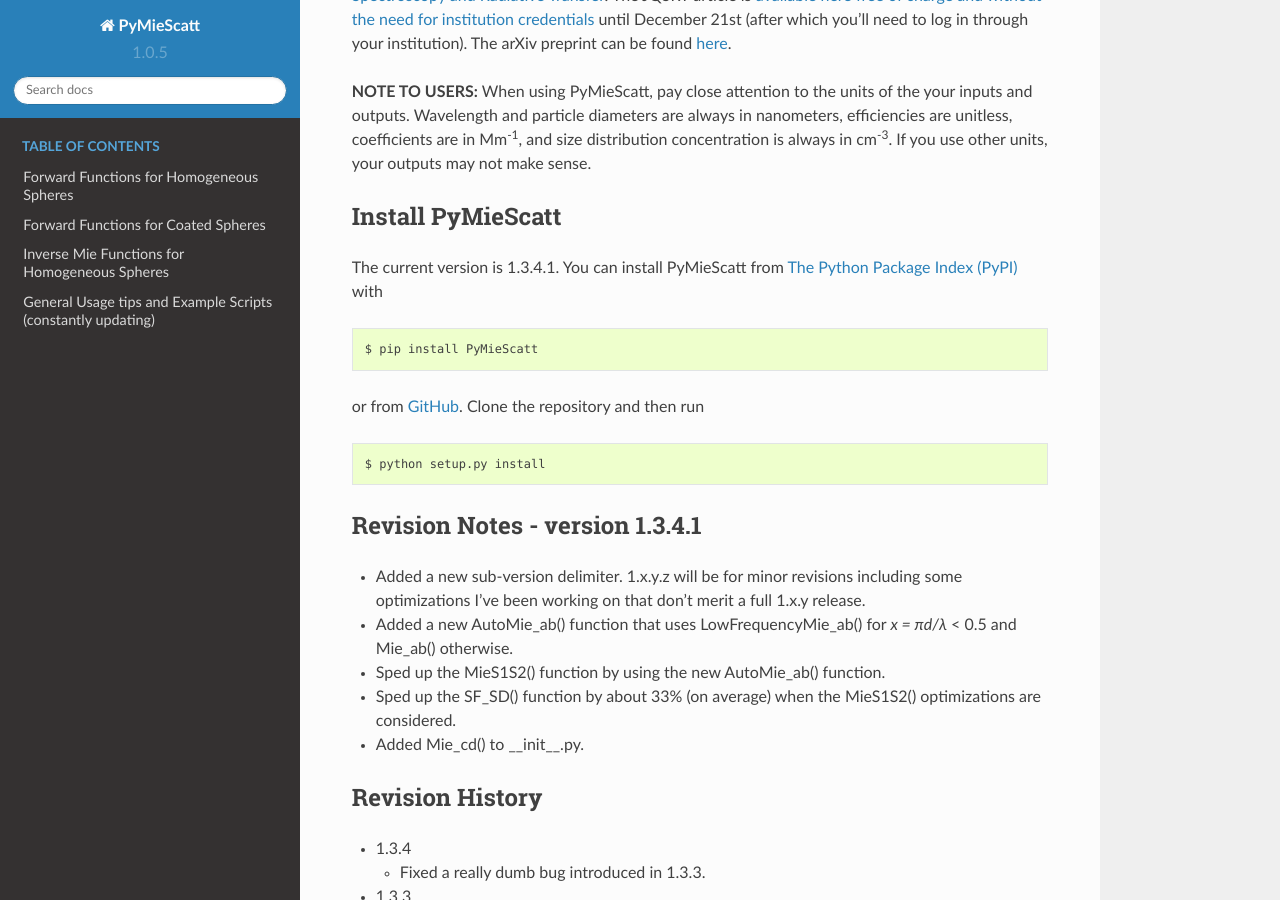
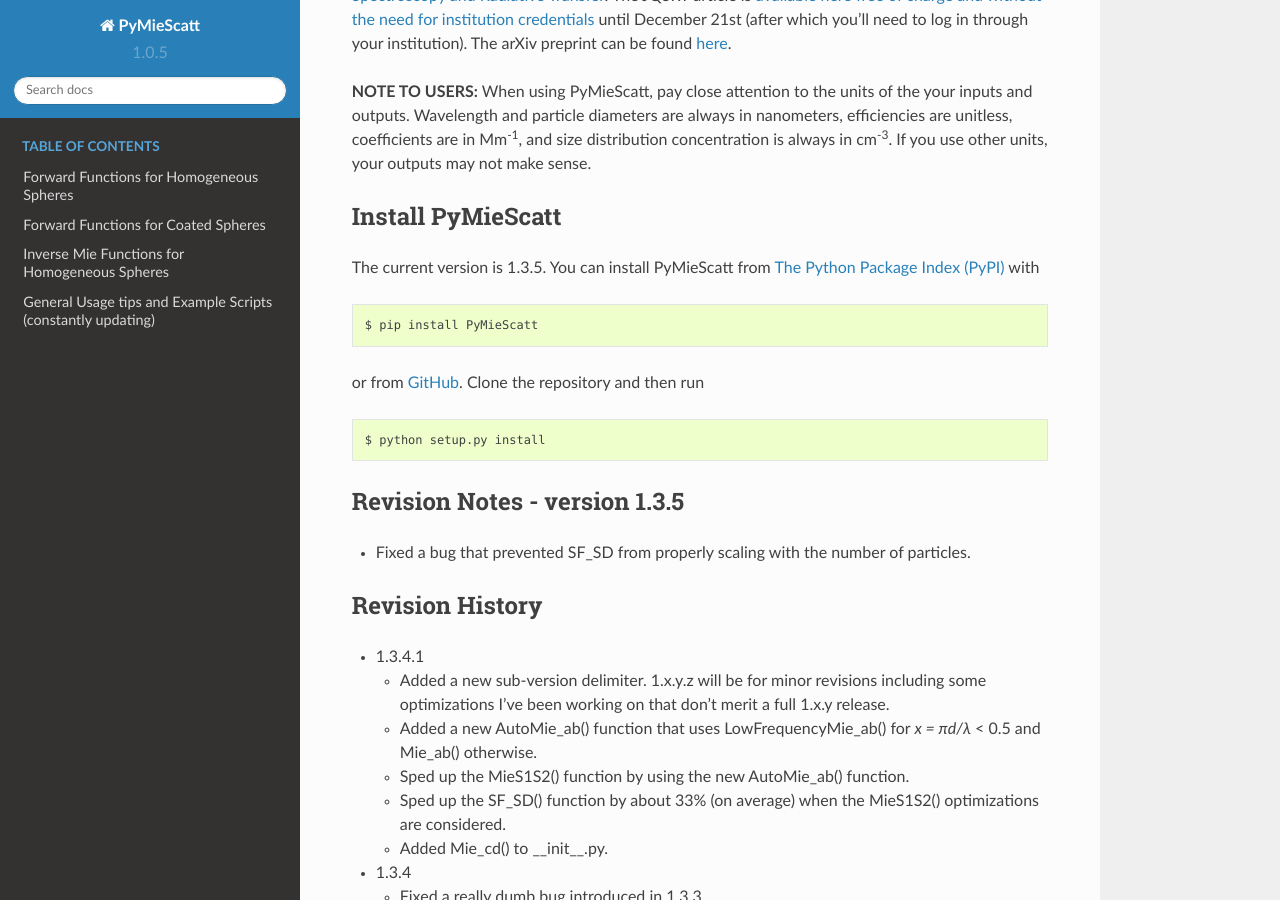
Before and after one commit to bsumlin/PyMieScatt, a Sphinx documentation site: the page built from docs/index.rst, in a window 1280 px wide and 900 px high, scrolled down 453 px. Built offline with Sphinx 7.4.7 and the Read the Docs theme 2.0.0, drawn with Linux system fonts in a browser that asks for light colours; formulas are drawn with MathJax 3; pages that are not in the unit, such as notebooks, are missing from menus.

Commit message:
1.3.5
Fixed a bug in SF_SD()

```diff
--- a/PyMieScatt/_version.py
+++ b/PyMieScatt/_version.py
@@ -1 +1 @@
-__version__ = "1.3.4.1"
+__version__ = "1.3.5"
--- a/docs/index.rst
+++ b/docs/index.rst
@@ -19,7 +19,7 @@
 Install PyMieScatt
 ------------------
 
-The current version is 1.3.4.1. You can install PyMieScatt from `The Python Package Index (PyPI) <https://pypi.python.org/pypi/PyMieScatt>`_ with ::
+The current version is 1.3.5. You can install PyMieScatt from `The Python Package Index (PyPI) <https://pypi.python.org/pypi/PyMieScatt>`_ with ::
 
    $ pip install PyMieScatt
 
@@ -28,17 +28,21 @@
 
    $ python setup.py install
 
-Revision Notes - version 1.3.4.1
+Revision Notes - version 1.3.5
 ------------------------------
 
-- Added a new sub-version delimiter. 1.x.y.z will be for minor revisions including some optimizations I've been working on that don't merit a full 1.x.y release.
-- Added a new AutoMie_ab() function that uses LowFrequencyMie_ab() for *x = πd/λ* < 0.5 and Mie_ab() otherwise.
-- Sped up the MieS1S2() function by using the new AutoMie_ab() function.
-- Sped up the SF_SD() function by about 33% (on average) when the MieS1S2() optimizations are considered.
-- Added Mie_cd() to __init__.py.
+- Fixed a bug that prevented SF_SD from properly scaling with the number of particles.
 
 Revision History
 ----------------
+
+- 1.3.4.1
+
+  - Added a new sub-version delimiter. 1.x.y.z will be for minor revisions including some optimizations I've been working on that don't merit a full 1.x.y release.
+  - Added a new AutoMie_ab() function that uses LowFrequencyMie_ab() for *x = πd/λ* < 0.5 and Mie_ab() otherwise.
+  - Sped up the MieS1S2() function by using the new AutoMie_ab() function.
+  - Sped up the SF_SD() function by about 33% (on average) when the MieS1S2() optimizations are considered.
+  - Added Mie_cd() to __init__.py.
 
 - 1.3.4
 
```
Also changed, not shown: 10 other files.
